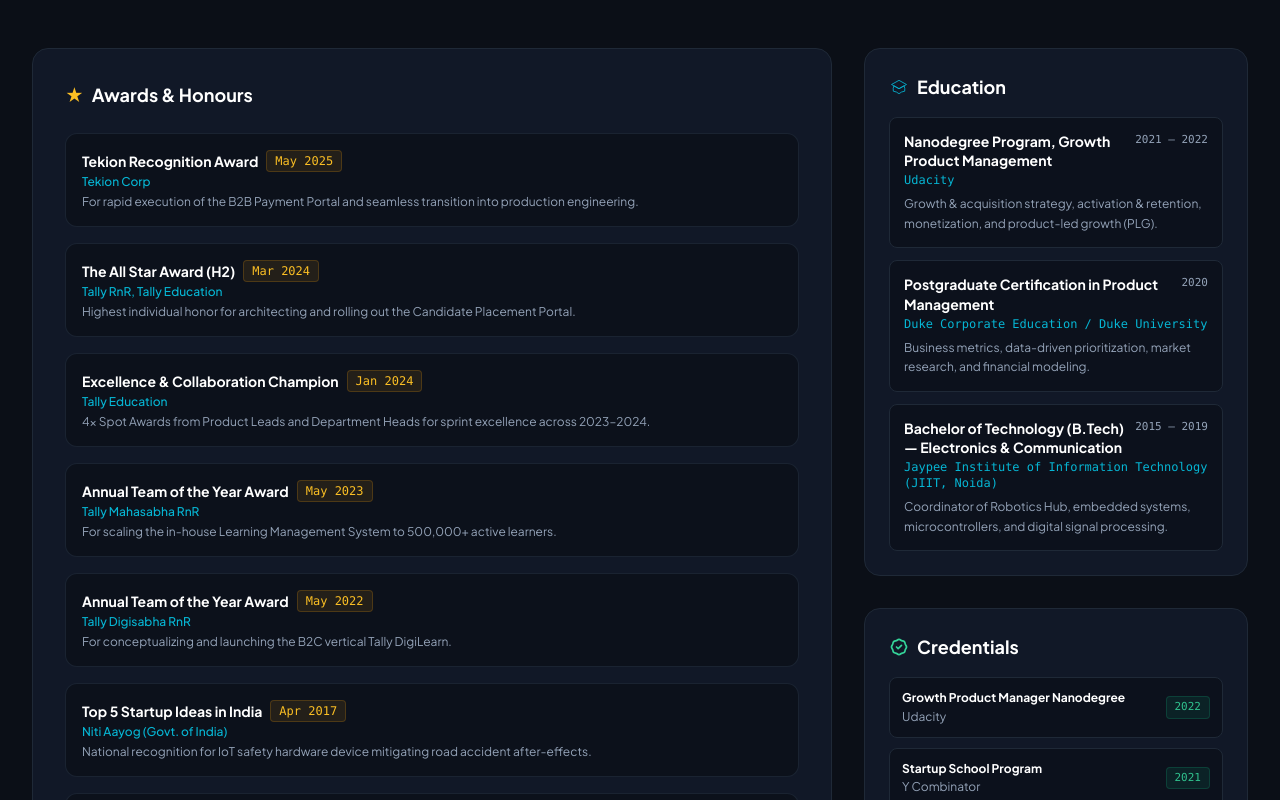
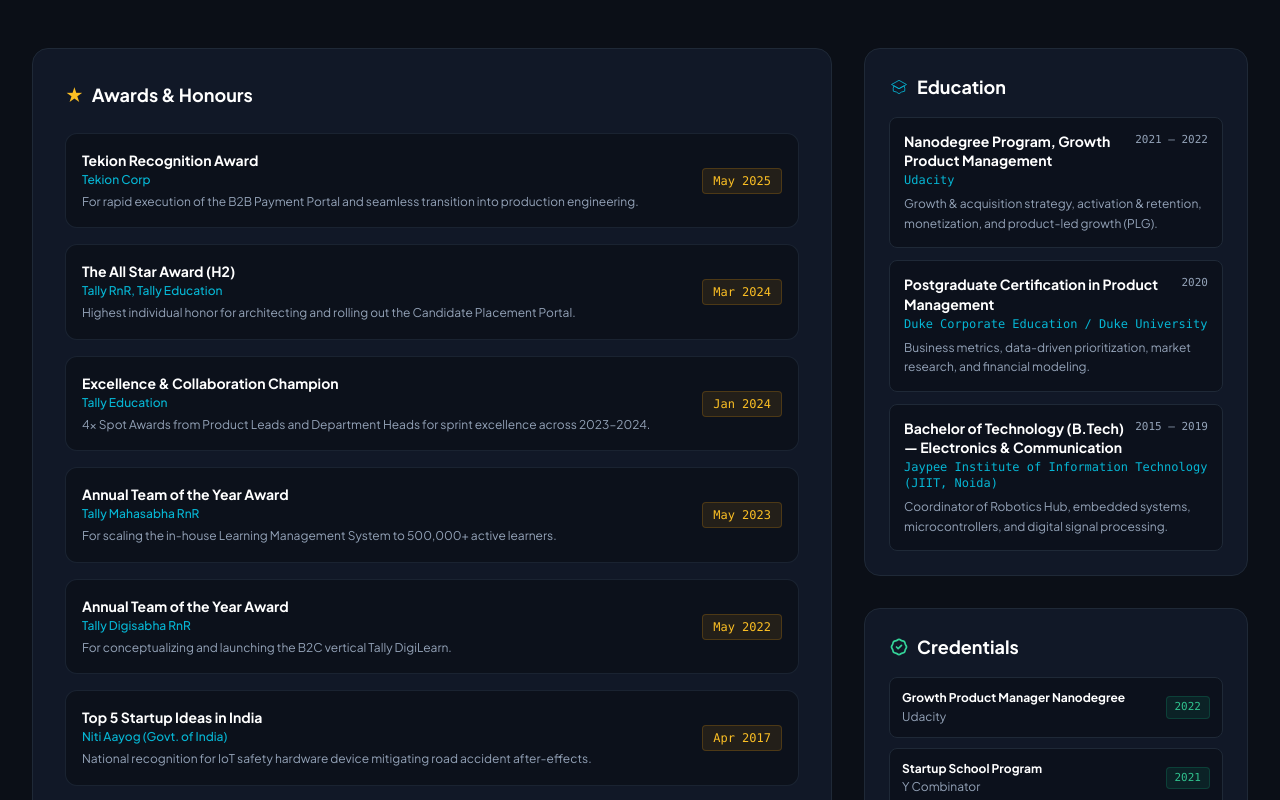
Before and after one commit to 1997agarwal/1997agarwal.github.io, a React (Vite) app: page / in a window 1280 px wide. Shown: the part 9980-10780 px from the top of the page. Built offline with nearby package versions, Linux system fonts and the light colour scheme; no server answers; the HTML template or start-up script is replaced by a standard one.

Commit message:
style(accolades): align date badges to the right side of awards cards

```diff
--- a/src/components/AccoladesSection.jsx
+++ b/src/components/AccoladesSection.jsx
@@ -24,18 +24,18 @@ export default function AccoladesSection() {
             {accolades.map((acc, idx) => (
               <div
                 key={idx}
-                className="p-4 rounded-xl bg-surface-dark/70 border border-surface-border/80 flex flex-col sm:flex-row sm:items-center justify-between gap-3 hover:border-amber-500/30 transition-all"
+                className="p-4 rounded-xl bg-surface-dark/70 border border-surface-border/80 flex items-start sm:items-center justify-between gap-4 hover:border-amber-500/30 transition-all group"
               >
-                <div>
-                  <div className="flex items-center gap-2">
-                    <span className="text-sm font-bold text-white">{acc.title}</span>
-                    <span className="text-xs font-mono px-2 py-0.5 rounded bg-amber-500/10 text-amber-400 border border-amber-500/20">
-                      {acc.year}
-                    </span>
+                <div className="min-w-0 flex-1">
+                  <div className="text-sm font-bold text-white group-hover:text-amber-300 transition-colors">
+                    {acc.title}
                   </div>
                   <div className="text-xs text-brand-cyan mt-0.5 font-medium">{acc.issuer}</div>
-                  <div className="text-xs text-slate-400 mt-1">{acc.detail}</div>
+                  <div className="text-xs text-slate-400 mt-1 leading-relaxed">{acc.detail}</div>
                 </div>
+                <span className="shrink-0 text-xs font-mono px-2.5 py-1 rounded bg-amber-500/10 text-amber-400 border border-amber-500/20 whitespace-nowrap">
+                  {acc.year}
+                </span>
               </div>
             ))}
           </div>
```
